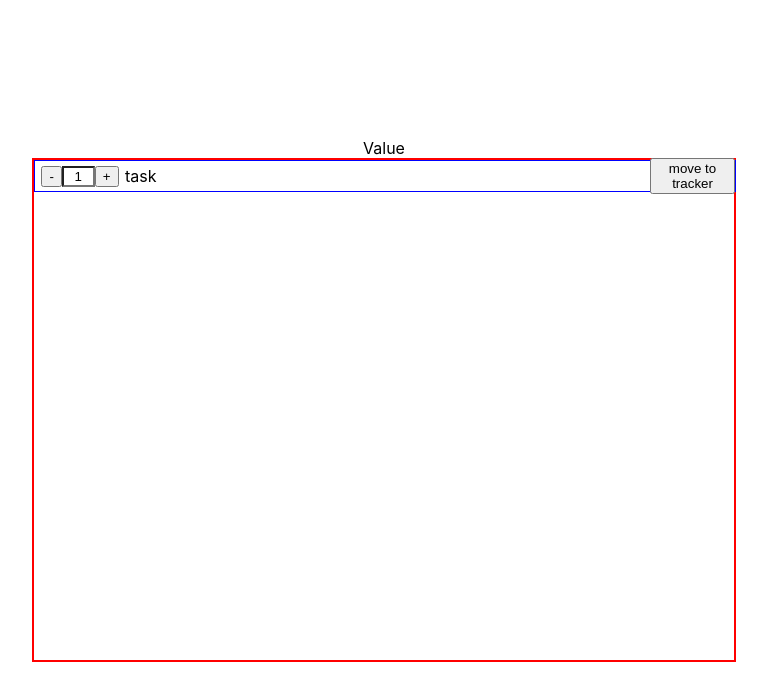
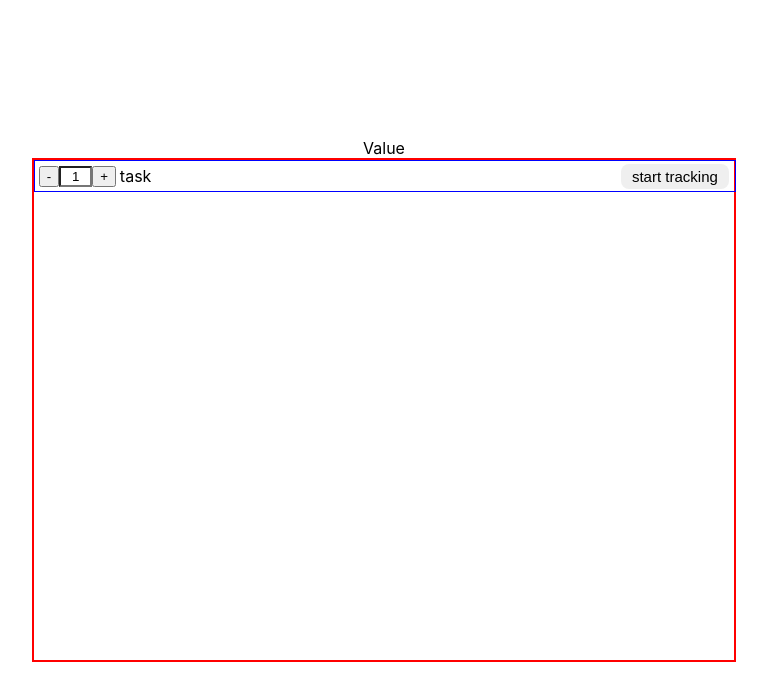
Before and after one commit to ayleenpt/behavioral-activation, a React (Create React App) app: page /#/value in a window 1280 px wide. Shown: the top 700 px of the page, without its empty margins (256-1023 px from the left). Built offline with nearby package versions, Linux system fonts and the light colour scheme.

Commit message:
start tracking button

```diff
--- a/src/components/hierarchy/HierarchyRow.js
+++ b/src/components/hierarchy/HierarchyRow.js
@@ -1,9 +1,14 @@
 import { useState } from 'react';
 import Difficulty from './Difficulty';
+import StartTracking from './StartTracking';
 import '../../styles/hierarchy/HierarchyRow.css';
 
 function HierarchyRow({ task }) {
   const [difficulty, setDifficulty] = useState(1);
+
+  const startTracking=() => {
+    alert(`Started tracking ${task}`);
+  }
 
   return (
     <div className="hierarchy-row">
@@ -15,7 +20,7 @@ function HierarchyRow({ task }) {
       />
 
       <div className="hierarchy-box task">{task}</div>
-      <button className="hierarchy-box assign">move to tracker</button>
+      <StartTracking className="hierarchy-box" onClick={startTracking} />
     </div>
   );
 } export default HierarchyRow;
--- /dev/null
+++ b/src/components/hierarchy/StartTracking.js
@@ -0,0 +1,14 @@
+import '../../styles/hierarchy/StartTracking.css';
+
+function StartTracking({ className, onClick }) {
+  return (
+    <div className={`${className ? className + ' ' : ''}start-tracking`}>
+      <button
+        className="start-tracking-button"
+        onClick={onClick}
+      >
+        start tracking
+      </button>
+    </div>
+  );
+} export default StartTracking;
--- /dev/null
+++ b/src/styles/hierarchy/StartTracking.css
@@ -0,0 +1,16 @@
+.start-tracking {
+  width: 170px;
+}
+
+.start-tracking-button {
+  width: 90%;
+  height: 25px;
+  border: none;
+  text-align: center;
+  text-decoration: none;
+  display: inline-block;
+  font-size: 15px;
+  margin: 4px 2px;
+  cursor: pointer;
+  border-radius: 8px;
+}
```
